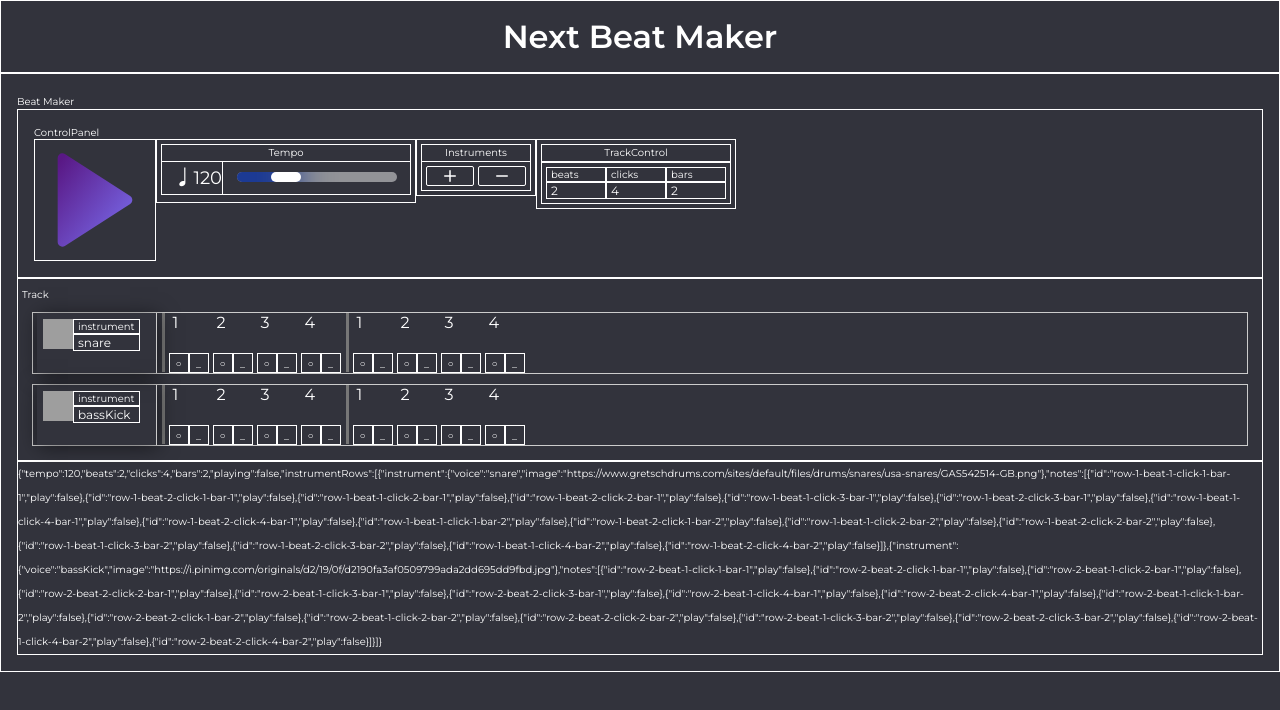
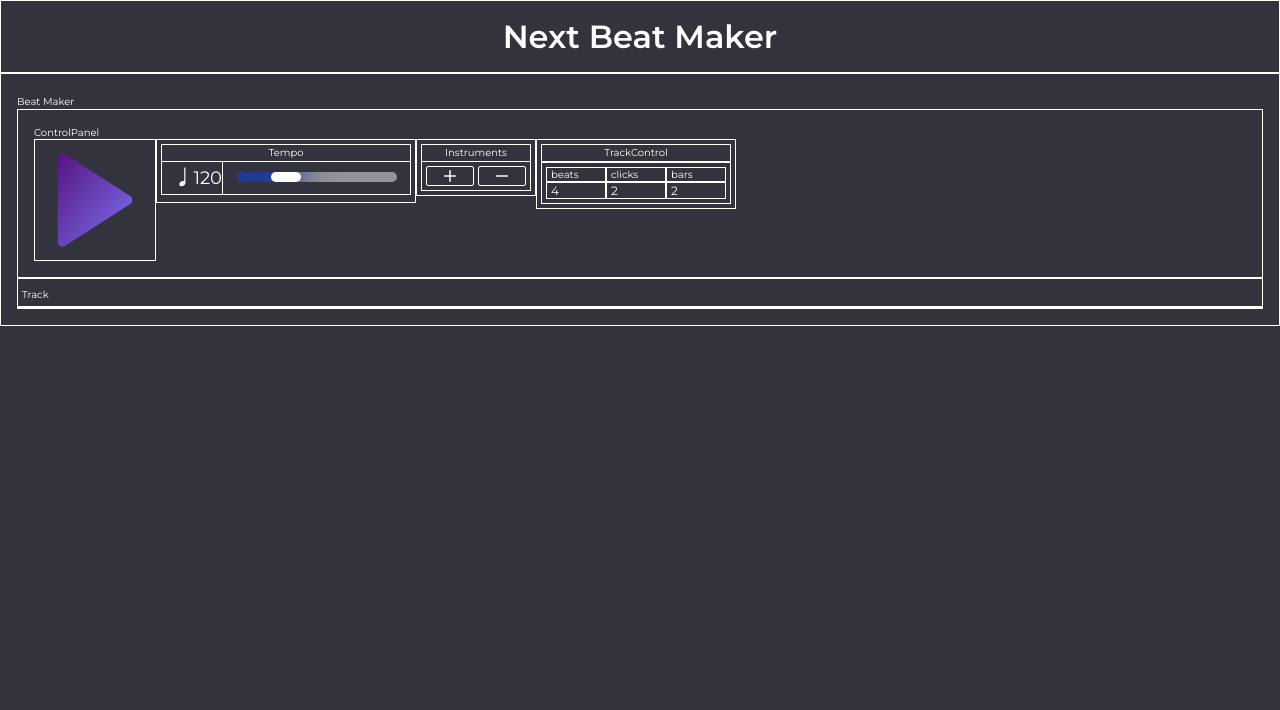
Before and after one commit to mrChernicharo/next-beat2, a Next.js app: page / in a window 1280 px wide. Shown: the top 710 px of the page. Built offline with nearby package versions, Linux system fonts and the light colour scheme; grey boxes are pictures that could not be loaded; a web font is replaced by a local one.

Commit message:
reset de variáveis e funçÕes

```diff
--- a/src/components/BeatMaker/Beatmaker.tsx
+++ b/src/components/BeatMaker/Beatmaker.tsx
@@ -12,88 +12,42 @@ import {
 import { clearUI, playLoop } from '../../utils/Loop';
 import { ControlPanel } from './ControlPanel/ControlPanel';
 import { Track } from './Track/Track';
-import { of } from 'rxjs';
-import { debounceTime, throttleTime, take, tap } from 'rxjs/operators';
 
 export default function BeatMaker() {
-  const [track, setTrack] = useState<ITrack>(initialTrack);
-  const [loop, setLoop] = useState(null);
-
-  useEffect(() => {
-    console.log('useEffect, setLoopp');
-    if (track.playing) {
-      setLoop(playLoop(track));
-    } else {
-      killLoop(loop);
-    }
-  }, [track.playing]);
+  useEffect(() => {}, []);
 
   // useEffect(() => {
   //   console.log('hey');
   // }, [track]);
-  function handleTempoSliderChange(tempo: number) {
-    setTrack({ ...track, tempo });
-  }
+  function handleTempoSliderChange(tempo: number) {}
 
-  function handleBeatsChange(beats: number) {
-    setTrack({ ...resetTrackNotes(track, beats, track.clicks, track.bars) });
-  }
+  function handleBeatsChange(beats: number) {}
 
-  function handleClicksChange(clicks: number) {
-    setTrack({ ...resetTrackNotes(track, track.beats, clicks, track.bars) });
-  }
+  function handleClicksChange(clicks: number) {}
 
   function handleBarsChange(bars: number) {
     // console.log(bars);
-    setTrack({ ...resetTrackNotes(track, track.beats, track.clicks, bars) });
   }
 
-  function handlePlay(playing: boolean) {
-    setTrack({ ...track, playing });
-  }
+  function handlePlay(playing: boolean) {}
 
   // muda o row todo
-  function handleInstrumentRowsChange(val: IInstrumentRow[]) {
-    setTrack({ ...track, instrumentRows: val });
-  }
+  function handleInstrumentRowsChange(val: IInstrumentRow[]) {}
 
   // muda o intrument dentro do row
-  const handleInstrumentChange = useCallback(
-    (voice: string, image: string, instrIndex: number) => {
-      //
-      const updatedRows = (instr: IInstrument, rowIndex: number) => {
-        const rowsCopy = [...track.instrumentRows];
-        rowsCopy[rowIndex].instrument = instr;
-        return rowsCopy as IInstrumentRow[];
-      };
-
-      setTrack({ ...track, instrumentRows: updatedRows({ voice, image }, instrIndex) });
-    },
-    [track]
-  );
+  function handleInstrumentChange(voice: string, image: string, instrIndex: number) {}
 
   // muda nota dentro do row
-  const handleNoteChange = useCallback(
+  function handleNoteChange(play: boolean, rowIndex: number, noteIndex: number) {
     // console.log('handleNoteChange');
-    (play: boolean, rowIndex: number, noteIndex: number) => {
-      setTrack({ ...updateNotes(track, play, rowIndex, noteIndex) });
-    },
-    [track]
-  );
+  }
   // useCallback(() => {}, []);
 
   ///
 
   // useCallback(() => {}, []);
 
-  const killLoop = useCallback(
-    loop => {
-      console.log('killLoop');
-      setLoop(clearInterval(loop));
-      clearUI();
-    },
-    [loop]
-  );
+  const killLoop = () => {};
 
   // const overlay = useContext(Play);
 
@@ -101,35 +55,12 @@ export default function BeatMaker() {
     <BeatMakerContainer>
       <span>Beat Maker</span>
       <div>
-        <ControlPanel
-          tempo={track.tempo}
-          clicks={track.clicks}
-          beats={track.beats}
-          bars={track.bars}
-          instruments={track.instrumentRows}
-          isPlaying={track.playing}
-          setIsPlaying={handlePlay}
-          setTempo={handleTempoSliderChange}
-          setClicks={handleClicksChange}
-          setBeats={handleBeatsChange}
-          setBars={handleBarsChange}
-          setInstruments={handleInstrumentRowsChange}
-        />
+        <ControlPanel />
       </div>
       <div>
-        <Track
-          tempo={track.tempo}
-          clicks={track.clicks}
-          beats={track.beats}
-          bars={track.bars}
-          instrumentRows={track.instrumentRows}
-          isPlaying={track.playing}
-          setInstrumentRows={handleInstrumentRowsChange}
-          setInstrument={handleInstrumentChange}
-          setNote={handleNoteChange}
-        />
+        <Track />
       </div>
-      <div className="state-log">{JSON.stringify(track)}</div>
+      <div className="state-log"></div>
     </BeatMakerContainer>
   );
 }
--- a/src/components/BeatMaker/ControlPanel/InstrumentsControl/InstrumentsControl.tsx
+++ b/src/components/BeatMaker/ControlPanel/InstrumentsControl/InstrumentsControl.tsx
@@ -18,37 +18,14 @@ interface IInstrumentControlProps {
   disabled: boolean;
 }
 
-export function InstrumentsControl({
-  instruments,
-  setInstruments,
-  disabled,
-}: IInstrumentControlProps) {
-  const [appInstruments, setAppInstruments] = useState(instruments);
-
-  useEffect(() => {
-    console.log(appInstruments);
-    setInstruments(appInstruments);
-  }, [appInstruments]);
+export function InstrumentsControl() {
+  useEffect(() => {}, []);
+  const disabled = false;
   // useEffect(() => {}, [])
 
-  function addInstrument() {
-    if (appInstruments.length < 6) {
-      const newInstr: IInstrumentRow = {
-        instrument: { voice: appVoices[2], image: instrumentImgs.shake },
-        notes: Array(appInstruments[0].notes.length).fill({ play: false, id: '' }),
-      };
-      setAppInstruments([...appInstruments, newInstr]);
-    }
-  }
+  function addInstrument() {}
 
-  function removeInstrument() {
-    if (appInstruments.length > 1) {
-      const copy = [...appInstruments];
-      copy.pop();
-
-      setAppInstruments([...copy]);
-    }
-  }
+  function removeInstrument() {}
 
   return (
     <InstrumentsControlContainer>
--- a/src/components/BeatMaker/ControlPanel/PlayPause/PlayPause.tsx
+++ b/src/components/BeatMaker/ControlPanel/PlayPause/PlayPause.tsx
@@ -7,24 +7,24 @@ interface IPlayPauseProps {
   setIsPlaying: Function;
 }
 
-export function PlayPause({ isPlaying, setIsPlaying }: IPlayPauseProps) {
-  const [playing, setPlaying] = useState(isPlaying);
+export function PlayPause() {
+  const [playing, setPlaying] = useState(false);
   const [hover, setHover] = useState(false);
 
   useEffect(() => {
     // console.log(playing);
-    setIsPlaying(playing);
-  }, [playing]);
+    // setIsPlaying(playing);
+  }, []);
 
   function playToggle() {
-    setPlaying(!playing);
+    // setPlaying(!playing);
   }
 
   function hoverIcon() {
-    setHover(true);
+    // setHover(true);
   }
   function leaveIcon() {
-    setHover(false);
+    // setHover(false);
   }
 
   return (
--- a/src/components/BeatMaker/ControlPanel/TempoSlider/TempoSlider.tsx
+++ b/src/components/BeatMaker/ControlPanel/TempoSlider/TempoSlider.tsx
@@ -5,7 +5,8 @@ interface ITempoSliderProps {
   setTempo: Function;
 }
 
-export default function TempoSlider({ tempo, setTempo }: ITempoSliderProps) {
+export default function TempoSlider() {
+  const tempo = 120;
   return (
     <TempoSliderContainer>
       <div className="top">
@@ -29,7 +30,7 @@ export default function TempoSlider({ tempo, setTempo }: ITempoSliderProps) {
             min="20"
             max="400"
             value={tempo}
-            onChange={e => setTempo(+e.target.value)}
+            onChange={e => {}}
           />
         </div>
       </div>
--- a/src/components/BeatMaker/ControlPanel/TrackControl/TrackControl.tsx
+++ b/src/components/BeatMaker/ControlPanel/TrackControl/TrackControl.tsx
@@ -17,16 +17,17 @@ interface ITrackControlProps {
   isPlaying: boolean;
 }
 
-export function TrackControl({
-  clicks,
-  beats,
-  bars,
-  setClicks,
-  setBeats,
-  setBars,
-  isPlaying,
-}: ITrackControlProps) {
+export function TrackControl() {
   // const [play, setPlay] = useState(isPlaying);
+  const [isPlaying, beats, setBeats, clicks, setClicks, bars, setBars] = [
+    false,
+    4,
+    () => {},
+    2,
+    () => {},
+    2,
+    () => {},
+  ];
 
   return (
     <TrackControlContainer>
--- a/src/components/BeatMaker/Track/InstrumentRow/Instrument/Instrument.tsx
+++ b/src/components/BeatMaker/Track/InstrumentRow/Instrument/Instrument.tsx
@@ -15,36 +15,21 @@ interface IInstrumentProps {
   updateInstrument: Function;
 }
 
-export default function Instrument({
-  voice,
-  image,
-  rowIndex,
-  updateInstrument,
-}: IInstrumentProps) {
-  const [vox, setVox] = useState(voice);
-  const [img, setImg] = useState(image);
+export default function Instrument() {
+  useEffect(() => {}, []);
 
-  useEffect(() => {
-    // console.log(rowIndex);
-
-    setImg(instrumentImgs[vox]);
-    updateInstrument(vox, img, rowIndex);
-  }, [vox]);
-
-  function setNewInstrument(selectedVox) {
-    setVox(selectedVox);
-  }
+  function setNewInstrument(selectedVox) {}
 
   return (
     <InstrumentContainer>
-      <img src={img} width={30} height={30} />
+      <img src={'../img'} width={30} height={30} />
 
       <AppSelect
         disabled={false}
-        setValue={setNewInstrument}
-        lable="instrument"
-        initialValue={voice}
+        initialValue={'hiHat'}
+        lable={'instrument'}
         options={appVoices}
+        setValue={() => {}}
       />
     </InstrumentContainer>
   );
--- a/src/components/BeatMaker/Track/InstrumentRow/Note/Note.tsx
+++ b/src/components/BeatMaker/Track/InstrumentRow/Note/Note.tsx
@@ -1,5 +1,5 @@
 import { useEffect, useState } from 'react';
-import { NoteContainer } from '../../../../../styles/NoteStyles';
+import styled from 'styled-components';
 
 interface INoteProps {
   id: string;
@@ -9,31 +9,34 @@ interface INoteProps {
   changeNote: Function;
 }
 
-export default function Note({ id, position, rowIndex, play, changeNote }: INoteProps) {
-  const [active, setActive] = useState(play);
-  const beat = id.substr(11, 1);
-  const click = id.substr(19, 1);
-  const bar = id.substr(25, 1);
+export default function Note() {
+  const beat = 1;
 
-  useEffect(() => {
-    console.log('note touched!');
-    changeNote(active, rowIndex, position);
-  }, [active, play]);
-
-  function toggleActive() {
-    setActive(!active);
-  }
+  function toggleActive() {}
   return (
-    <NoteContainer
-      beat={beat}
-      click={click}
-      bar={bar}
-      id={id}
-      shouldPlay={active}
-      onClick={() => toggleActive()}
-      className="note"
-    >
-      {beat === '1' ? <span>○</span> : <span>_</span>}
+    <NoteContainer shouldPlay={false}>
+      {beat === 1 ? <span>○</span> : <span>_</span>}
     </NoteContainer>
   );
 }
+const NoteContainer = styled.div`
+  border: 1px solid;
+  min-width: 20px !important;
+  height: 20px !important;
+  font-size: 9px;
+  display: flex;
+  align-items: center;
+  justify-content: center;
+  z-index: 10;
+  cursor: pointer;
+  background-color: ${(props: { shouldPlay: boolean }) =>
+    props.shouldPlay ? 'blue' : 'transparent'};
+
+  &.current-note {
+    border-bottom: 3px solid #9b119b;
+  }
+
+  span {
+    pointer-events: none;
+  }
+`;
--- a/src/components/BeatMaker/Track/Track.tsx
+++ b/src/components/BeatMaker/Track/Track.tsx
@@ -3,42 +3,25 @@ import { IInstrumentRow } from '../../../utils/initialValues';
 import InstrumentRow from './InstrumentRow/InstrumentRow';
 
 interface ITrackProps {
-  tempo: number;
-  beats: number;
-  clicks: number;
-  bars: number;
-  isPlaying: boolean;
-  instrumentRows: IInstrumentRow[];
-  setInstrumentRows: Function;
-  setInstrument: Function;
-  setNote: Function;
+  // tempo: number;
+  // beats: number;
+  // clicks: number;
+  // bars: number;
+  // isPlaying: boolean;
+  // instrumentRows: IInstrumentRow[];
+  // setInstrumentRows: Function;
+  // setInstrument: Function;
+  // setNote: Function;
 }
 
-export function Track({
-  bars,
-  beats,
-  clicks,
-  instrumentRows,
-  isPlaying,
-  tempo,
-  setInstrumentRows,
-  setInstrument,
-  setNote,
-}: ITrackProps) {
+export function Track({}: ITrackProps) {
   return (
     <TrackContainer>
       <span>Track</span>
       <div>
-        {instrumentRows.map((instrumentRow, i) => (
-          <InstrumentRow
-            key={i}
-            rowIndex={i}
-            setInstrument={setInstrument}
-            setisPlayNote={setNote}
-            instrument={instrumentRow.instrument}
-            notes={instrumentRow.notes}
-          />
-        ))}
+        {/* {instrumentRows.map((instrumentRow, i) => (
+          <InstrumentRow />
+        ))} */}
       </div>
     </TrackContainer>
   );
--- a/src/styles/NoteStyles.tsx
+++ /dev/null
@@ -1,31 +0,0 @@
-import styled from 'styled-components';
-
-interface INoteContainerProps {
-  id: string;
-  shouldPlay: boolean;
-  beat: string;
-  click: string;
-  bar: string;
-}
-
-export const NoteContainer = styled.div`
-  border: 1px solid;
-  min-width: 20px !important;
-  height: 20px !important;
-  font-size: 9px;
-  display: flex;
-  align-items: center;
-  justify-content: center;
-  z-index: 10;
-  cursor: pointer;
-  background-color: ${(props: INoteContainerProps) =>
-    props.shouldPlay ? 'blue' : 'transparent'};
-
-  &.current-note {
-    border-bottom: 3px solid #9b119b;
-  }
-
-  span {
-    pointer-events: none;
-  }
-`;
--- a/src/utils/interfaces.tsx
+++ b/src/utils/interfaces.tsx
@@ -1,6 +1,6 @@
 export interface Note {
+  id: string;
   play: boolean;
-  id: string;
   beat: number;
   click: number;
   bar: number;
```
Also changed, not shown: src/components/BeatMaker/ControlPanel/ControlPanel.tsx (+5 -30 lines), src/components/shared/AppContext.tsx (+36 -3 lines).
